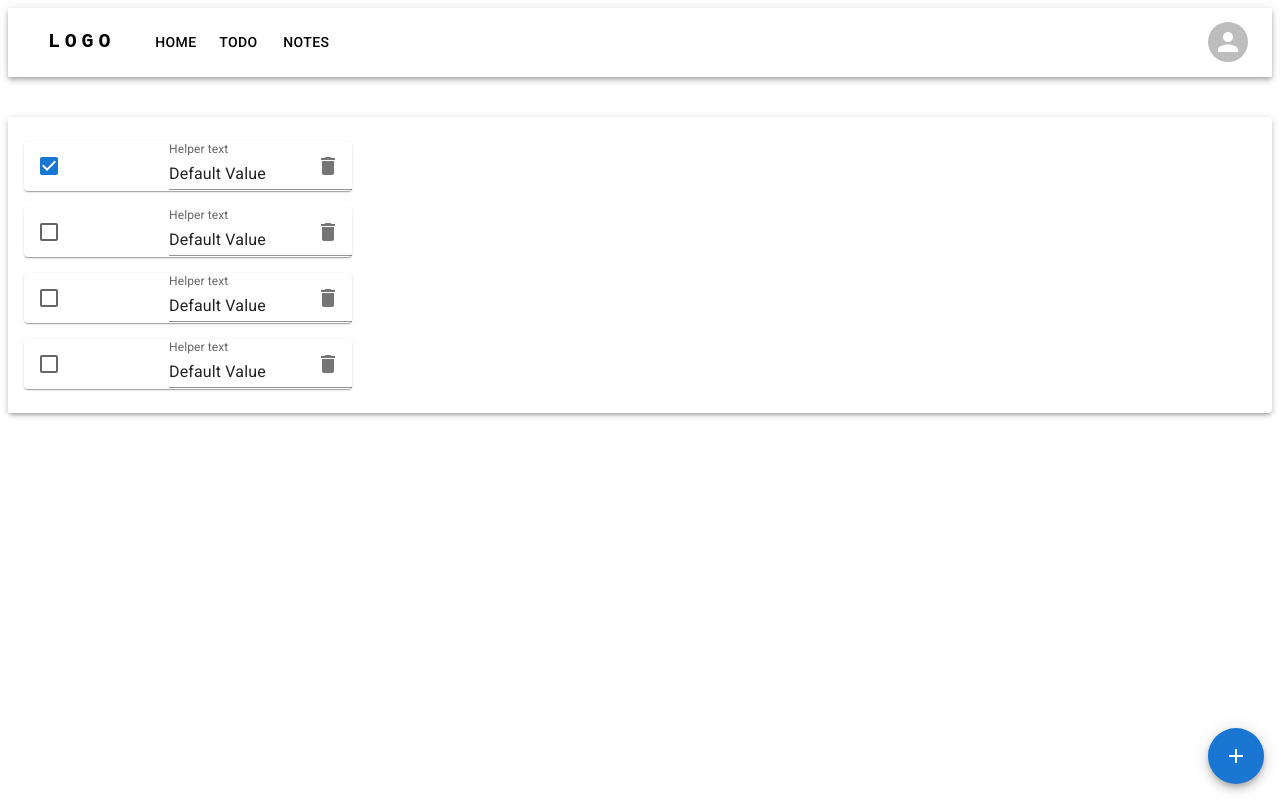
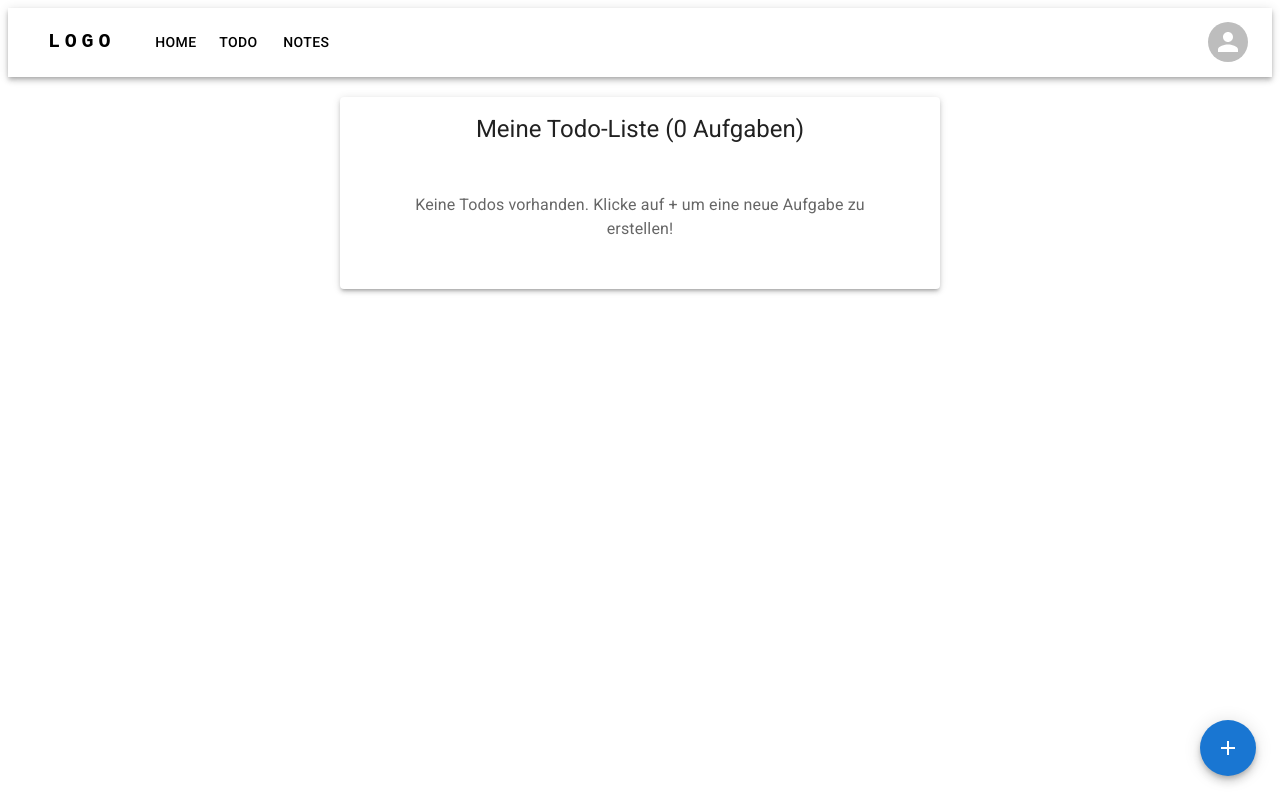
Before and after one commit to Robin1053/ToDo, a Next.js app: page /todo in a window 1280 px wide. Built offline with nearby package versions, Linux system fonts and the light colour scheme; some icons are missing; a web font is replaced by a local one.

Commit message:
feat: enhance ToDo component with dialog for adding and editing tasks, improve UI and state management

```diff
--- a/src/components/todo/todo.tsx
+++ b/src/components/todo/todo.tsx
@@ -11,89 +11,220 @@ import {
   ListItemText,
   Paper,
   Fab,
-  TextField
+  TextField,
+  Dialog,
+  DialogTitle,
+  DialogContent,
+  DialogActions,
+  Button,
+  Typography
 } from "@mui/material";
-import CommentIcon from "@mui/icons-material/Comment";
-import { Delete, Padding, Add } from "@mui/icons-material";
+import { Delete, Add, Edit } from "@mui/icons-material";
+
+// 1. Data Model - Interface für Todo
+interface Todo {
+  id: string;
+  text: string;
+  completed: boolean;
+  createdAt: Date;
+}
 
 export function ToDo() {
-  const [checked, setChecked] = React.useState([0]);
+  // State für alle Todos
+  const [todos, setTodos] = React.useState<Todo[]>([
+  ]);
 
-  const handleToggle = (value: number) => () => {
-    const currentIndex = checked.indexOf(value);
-    const newChecked = [...checked];
+  // State für Dialog (Add/Edit)
+  const [dialogOpen, setDialogOpen] = React.useState(false);
+  const [editingTodo, setEditingTodo] = React.useState<Todo | null>(null);
+  const [inputText, setInputText] = React.useState("");
 
-    if (currentIndex === -1) {
-      newChecked.push(value);
+  // 2. CRUD-Funktionen
+
+  // CREATE - Neues Todo erstellen
+  const addTodo = (text: string) => {
+    if (text.trim() === "") return; // Validation
+
+    const newTodo: Todo = {
+      id: Date.now().toString(), // Einfache ID-Generierung
+      text: text.trim(),
+      completed: false,
+      createdAt: new Date()
+    };
+
+    setTodos(prev => [...prev, newTodo]);
+  };
+
+  // READ - Todos anzeigen (passiert automatisch durch Rendering)
+
+  // UPDATE - Todo aktualisieren
+  const updateTodo = (id: string, newText: string) => {
+    setTodos(prev =>
+      prev.map(todo =>
+        todo.id === id
+          ? { ...todo, text: newText.trim() }
+          : todo
+      )
+    );
+  };
+
+  // UPDATE - Todo Status togglen (completed)
+  const toggleTodoComplete = (id: string) => {
+    setTodos(prev =>
+      prev.map(todo =>
+        todo.id === id
+          ? { ...todo, completed: !todo.completed }
+          : todo
+      )
+    );
+  };
+
+  // DELETE - Todo löschen
+  const deleteTodo = (id: string) => {
+    setTodos(prev => prev.filter(todo => todo.id !== id));
+  };
+
+  // Dialog-Handler
+  const handleOpenAddDialog = () => {
+    setEditingTodo(null);
+    setInputText("");
+    setDialogOpen(true);
+  };
+
+  const handleOpenEditDialog = (todo: Todo) => {
+    setEditingTodo(todo);
+    setInputText(todo.text);
+    setDialogOpen(true);
+  };
+
+  const handleCloseDialog = () => {
+    setDialogOpen(false);
+    setEditingTodo(null);
+    setInputText("");
+  };
+
+  const handleSaveTodo = () => {
+    if (inputText.trim() === "") return;
+
+    if (editingTodo) {
+      // Update existierendes Todo
+      updateTodo(editingTodo.id, inputText);
     } else {
-      newChecked.splice(currentIndex, 1);
+      // Neues Todo erstellen
+      addTodo(inputText);
     }
 
-    setChecked(newChecked);
+    handleCloseDialog();
   };
-
-  if (checked.length === 1) {
-    console.log("test");
-  }
 
   return (
     <>
-      <Paper
-        elevation={3}
-        sx={{ marginTop: 5 }}
-        style={{ justifyContent: "center" }}
-      >
-        <List
-          sx={{ width: "100%", maxWidth: 360, bgcolor: "background.paper" }}
-        >
-          {[0, 1, 2, 3].map((value) => {
-            const labelId = `checkbox-list-label-${value}`;
+      <Paper elevation={3} sx={{ marginTop: 5, maxWidth: 600, margin: "20px auto", padding: 2 }}>
+        <Typography variant="h5" sx={{ marginBottom: 2, textAlign: "center" }}>
+          Meine Todo-Liste ({todos.length} Aufgaben)
+        </Typography>
 
-            return (
-              <Paper elevation={1} sx={{ margin: 2 }} key={"PW"}>
+        {todos.length === 0 ? (
+          <Typography variant="body1" sx={{ textAlign: "center", color: "text.secondary", padding: 4 }}>
+            Keine Todos vorhanden. Klicke auf + um eine neue Aufgabe zu erstellen!
+          </Typography>
+        ) : (
+          <List sx={{ width: "100%" }}>
+            {todos.map((todo) => (
+              <Paper elevation={1} sx={{ margin: 1 }} key={todo.id}>
                 <ListItem
-                  key={value}
                   secondaryAction={
-                    <IconButton edge="end" aria-label="comments">
-                      <Delete />
-                    </IconButton>
+                    <Box>
+                      <IconButton
+                        edge="end"
+                        aria-label="edit"
+                        onClick={() => handleOpenEditDialog(todo)}
+                        sx={{ marginRight: 1 }}
+                      >
+                        <Edit />
+                      </IconButton>
+                      <IconButton
+                        edge="end"
+                        aria-label="delete"
+                        onClick={() => deleteTodo(todo.id)}
+                        sx={{ color: "error.main" }}
+                      >
+                        <Delete />
+                      </IconButton>
+                    </Box>
                   }
                   disablePadding
                 >
-                  <ListItemButton
-                    role={undefined}
-                    onClick={handleToggle(value)}
-                    dense
-                  >
-                    <ListItemIcon sx={{ minWidth: 40, maxWidth: 40 }}>
+                  <ListItemButton onClick={() => toggleTodoComplete(todo.id)} dense>
+                    <ListItemIcon sx={{ minWidth: 40 }}>
                       <Checkbox
                         edge="start"
-                        checked={checked.includes(value)}
+                        checked={todo.completed}
                         tabIndex={-1}
                         disableRipple
-                        inputProps={{ "aria-labelledby": labelId }}
                       />
                     </ListItemIcon>
+                    <ListItemText
+                      primary={todo.text}
+                      sx={{
+                        textDecoration: todo.completed ? "line-through" : "none",
+                        opacity: todo.completed ? 0.6 : 1
+                      }}
+                    />
                   </ListItemButton>
-                  <TextField
-                    id={labelId}
-                    label="Helper text"
-                    defaultValue="Default Value"
-                    variant="standard"
-                  />
                 </ListItem>
               </Paper>
-            );
-          })}
-        </List>
+            ))}
+          </List>
+        )}
       </Paper>
+
+      {/* Floating Action Button für neues Todo */}
       <Fab
         color="primary"
-        aria-label="add"
-        sx={{ position: "absolute", bottom: 16, right: 16 }}
+        aria-label="add todo"
+        sx={{ position: "fixed", bottom: 24, right: 24 }}
+        onClick={handleOpenAddDialog}
       >
         <Add />
       </Fab>
+
+      {/* Dialog für Add/Edit */}
+      <Dialog open={dialogOpen} onClose={handleCloseDialog} maxWidth="sm" fullWidth>
+        <DialogTitle>
+          {editingTodo ? "Todo bearbeiten" : "Neues Todo erstellen"}
+        </DialogTitle>
+        <DialogContent>
+          <TextField
+            autoFocus
+            margin="dense"
+            label="Todo-Text"
+            fullWidth
+            variant="outlined"
+            value={inputText}
+            onChange={(e) => setInputText(e.target.value)}
+            onKeyPress={(e) => {
+              if (e.key === 'Enter') {
+                handleSaveTodo();
+              }
+            }}
+            placeholder="Was möchtest du erledigen?"
+          />
+        </DialogContent>
+        <DialogActions>
+          <Button onClick={handleCloseDialog} color="secondary">
+            Abbrechen
+          </Button>
+          <Button
+            onClick={handleSaveTodo}
+            color="primary"
+            variant="contained"
+            disabled={inputText.trim() === ""}
+          >
+            {editingTodo ? "Speichern" : "Erstellen"}
+          </Button>
+        </DialogActions>
+      </Dialog>
     </>
   );
 }
```
